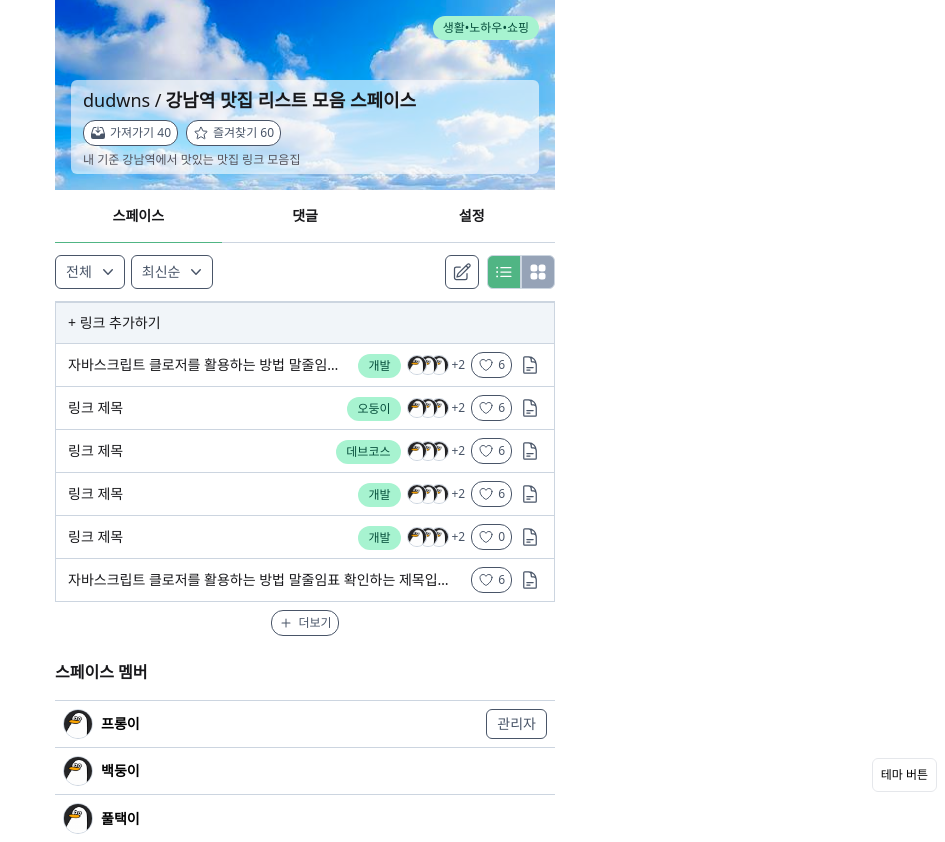
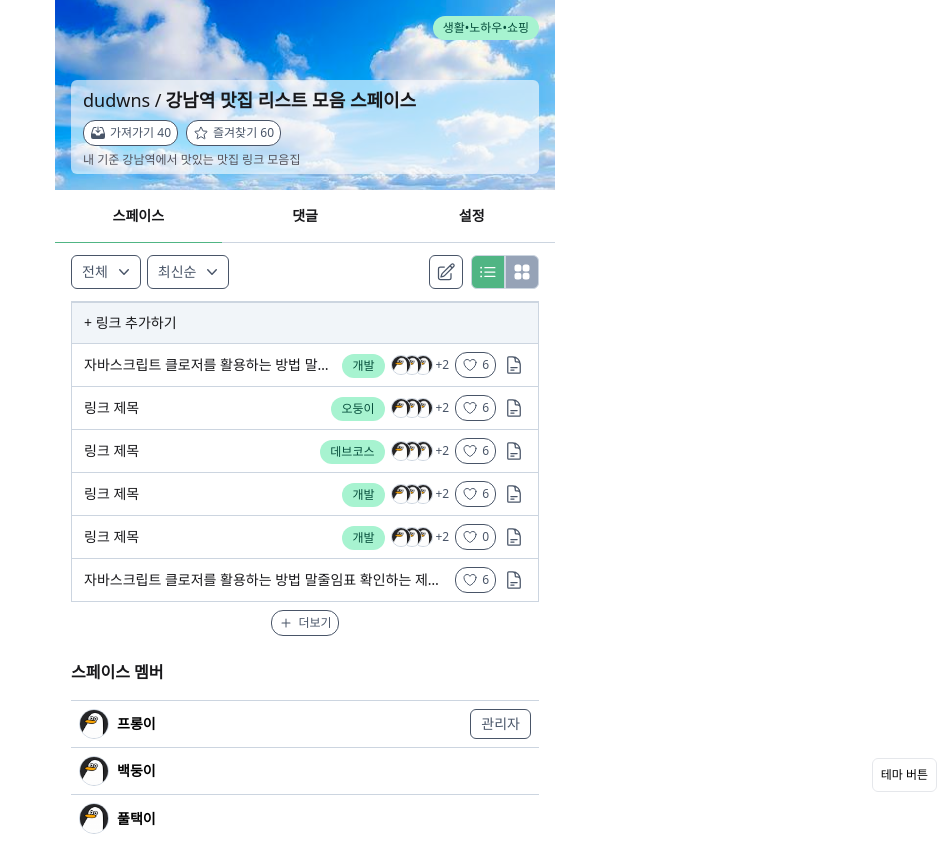
Before and after one commit to Team-TenTen/LinkHub-FE, a Next.js app: page /space/123 in a window 1280 px wide. Shown: the whole page, without its empty margins (335-1280 px from the left). Built offline with nearby package versions, Linux system fonts and the light colour scheme; a web font is replaced by a local one.

Commit message:
style: #43 - 스페이스 페이지 컨텐츠 내부에 패딩 적용

```diff
--- a/src/app/(routes)/space/[spaceId]/page.tsx
+++ b/src/app/(routes)/space/[spaceId]/page.tsx
@@ -54,6 +54,7 @@ const SpacePage = () => {
           ))}
         </Tab>
       )}
+      <div className="flex flex-col px-4">
         <div className="flex items-center justify-between py-3">
           <div className="flex items-center gap-1.5">
             <Dropdown
@@ -117,6 +118,7 @@ const SpacePage = () => {
           </Button>
         </div>
         <SpaceMemberList members={mock_memberData} />
+      </div>
     </>
   )
 }
```
Lines whose indentation alone changed are shown as unchanged.
